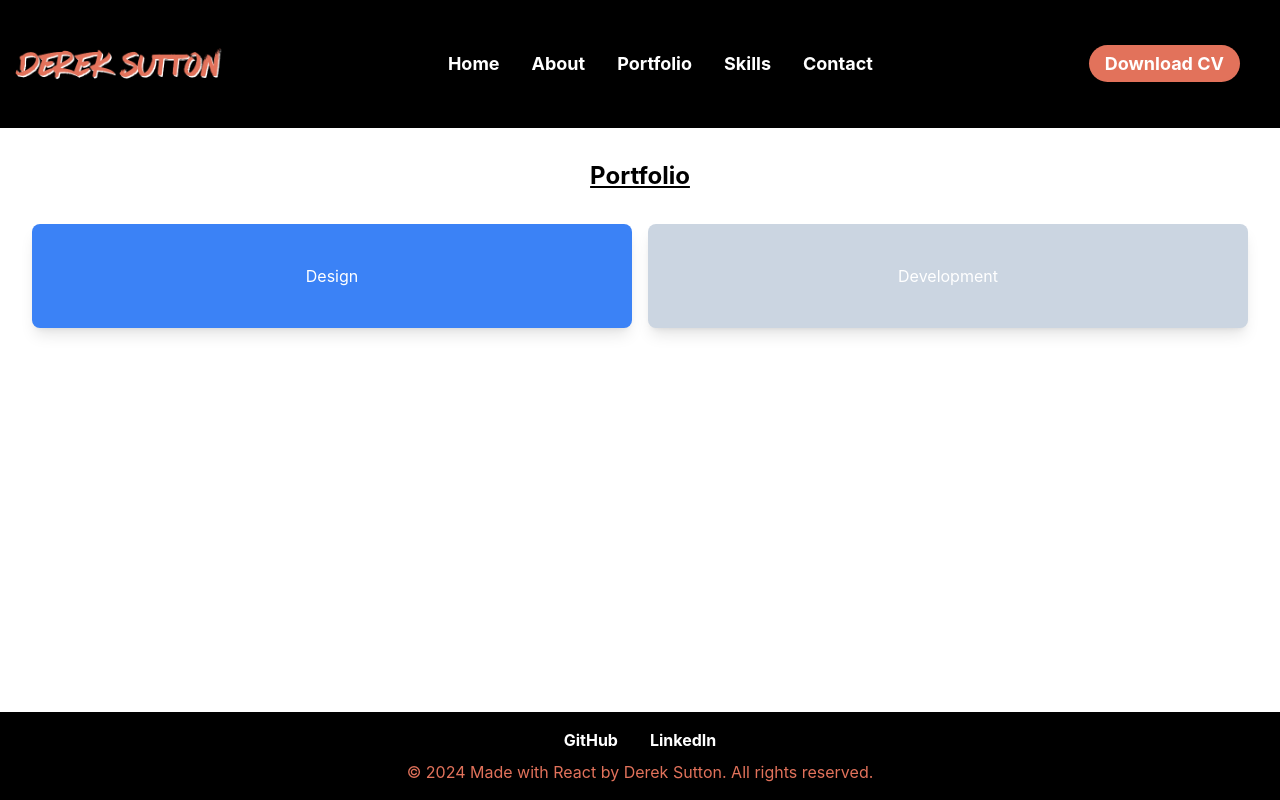
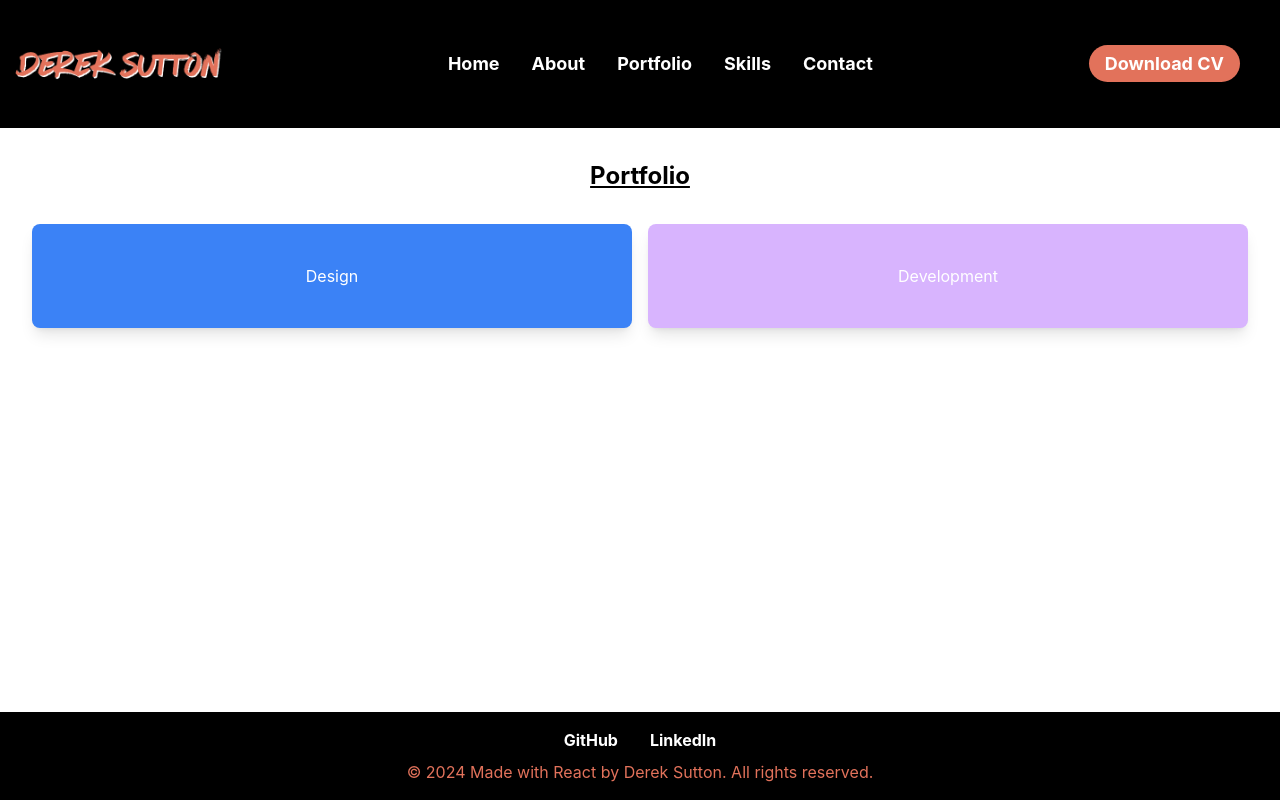
Before and after one commit to dereksutton/portfolio, a React (Create React App) app: page / in a window 1280 px wide. Both pictures are taken after a click on the link "Portfolio". Built offline with nearby package versions, Linux system fonts and the light colour scheme; the HTML template or start-up script is replaced by a standard one.

Commit message:
small change to the Portfolio component

```diff
--- a/src/components/Portfolio.js
+++ b/src/components/Portfolio.js
@@ -49,7 +49,7 @@ const Portfolio = () => {
                         Design
                     </motion.div>
                     <motion.div
-                        className="bg-slate-300 p-10 text-white rounded-lg shadow-lg cursor-pointer"
+                        className="bg-purple-300 p-10 text-white rounded-lg shadow-lg cursor-pointer"
                         onClick={() => setSelectedCategory('development')}
                         variants={cardVariants}
                         initial="initial"
```
